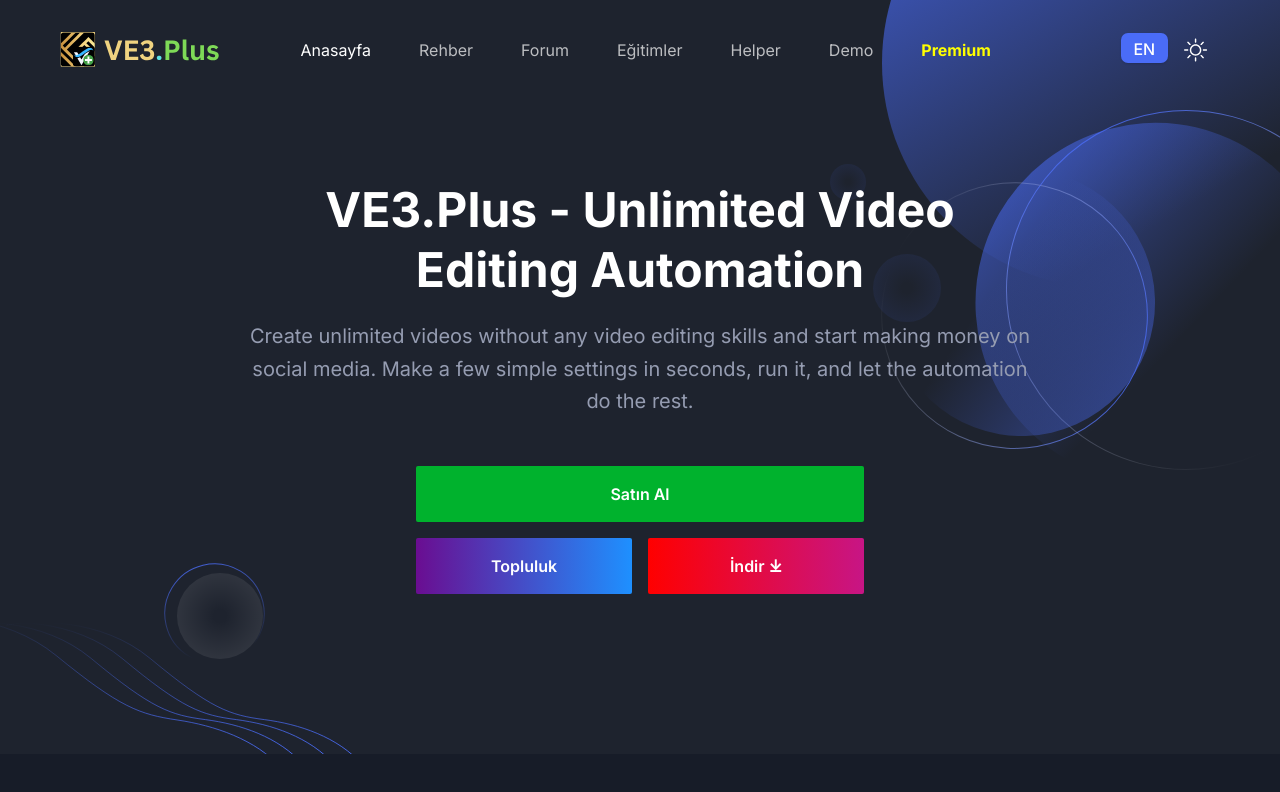
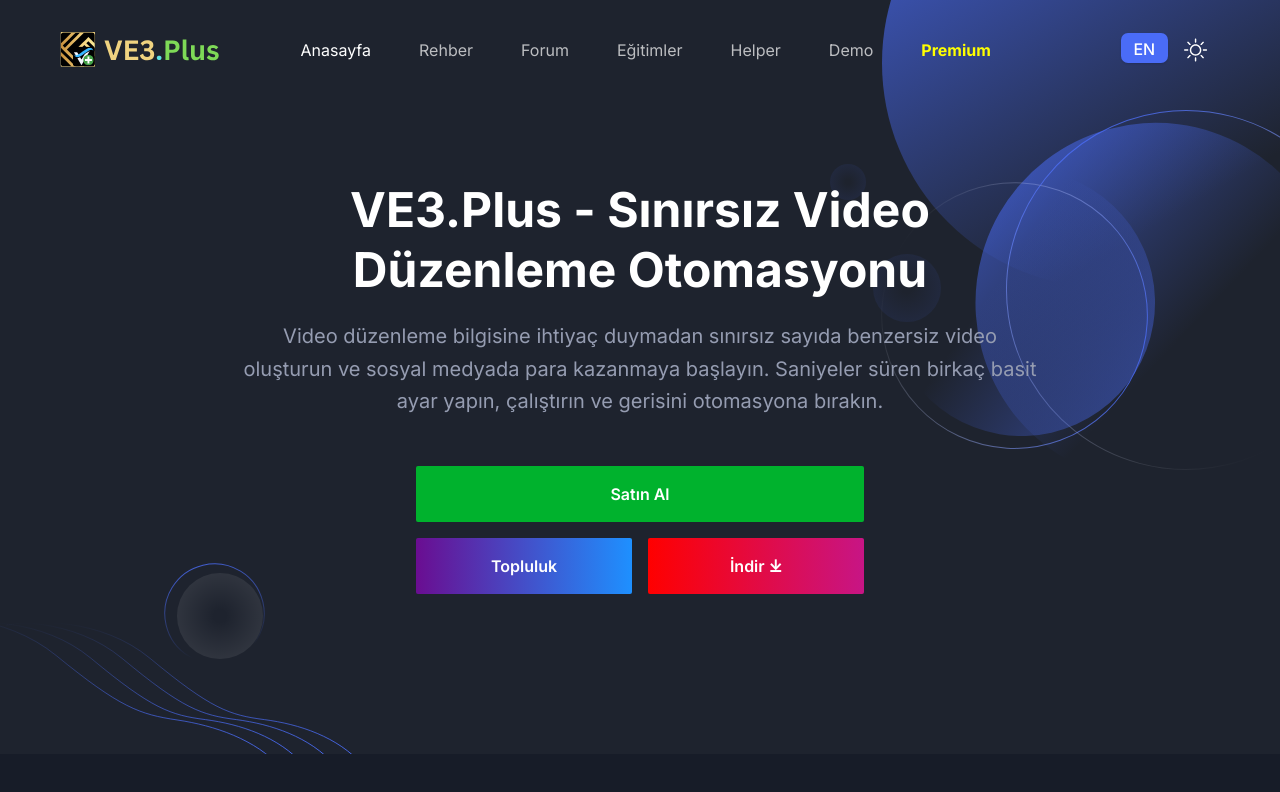
Before and after one commit to f9260/tes8, a Next.js app: page / in a window 1280 px wide. Shown: the top 792 px of the page. Built offline with nearby package versions, Linux system fonts and the light colour scheme.

Commit message:
Update index.tsx

```diff
--- a/src/components/Hero/index.tsx
+++ b/src/components/Hero/index.tsx
@@ -14,11 +14,11 @@
             <div className="w-full px-4">
               <div className="mx-auto max-w-[800px] text-center">
                 <h1 className="mb-5 text-3xl font-bold leading-tight text-black dark:text-white sm:text-4xl sm:leading-tight md:text-5xl md:leading-tight">
-                  VE3.Plus - Unlimited Video Editing Automation
+                  VE3.Plus - Sınırsız Video Düzenleme Otomasyonu
                 </h1>
                 <p className="mb-12 text-base !leading-relaxed text-body-color dark:text-body-color-dark sm:text-lg md:text-xl">
-                  Create unlimited videos without any video editing skills and start making money on social media.
-                  Make a few simple settings in seconds, run it, and let the automation do the rest.
+                  Video düzenleme bilgisine ihtiyaç duymadan sınırsız sayıda benzersiz video oluşturun ve sosyal medyada para kazanmaya başlayın.
+                  Saniyeler süren birkaç basit ayar yapın, çalıştırın ve gerisini otomasyona bırakın.
                 </p>
                 <div className="flex flex-col items-center justify-center space-y-4">
                   <div className="flex flex-row items-center justify-center space-x-4 w-full max-w-md">
```
